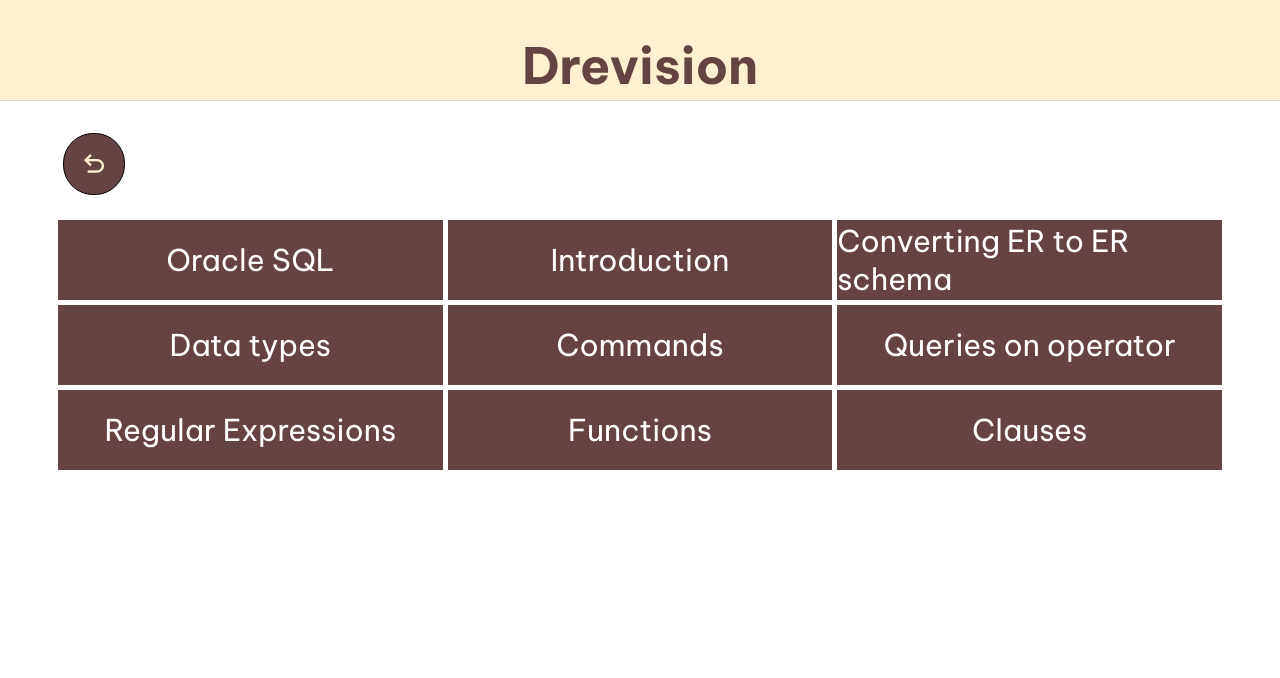
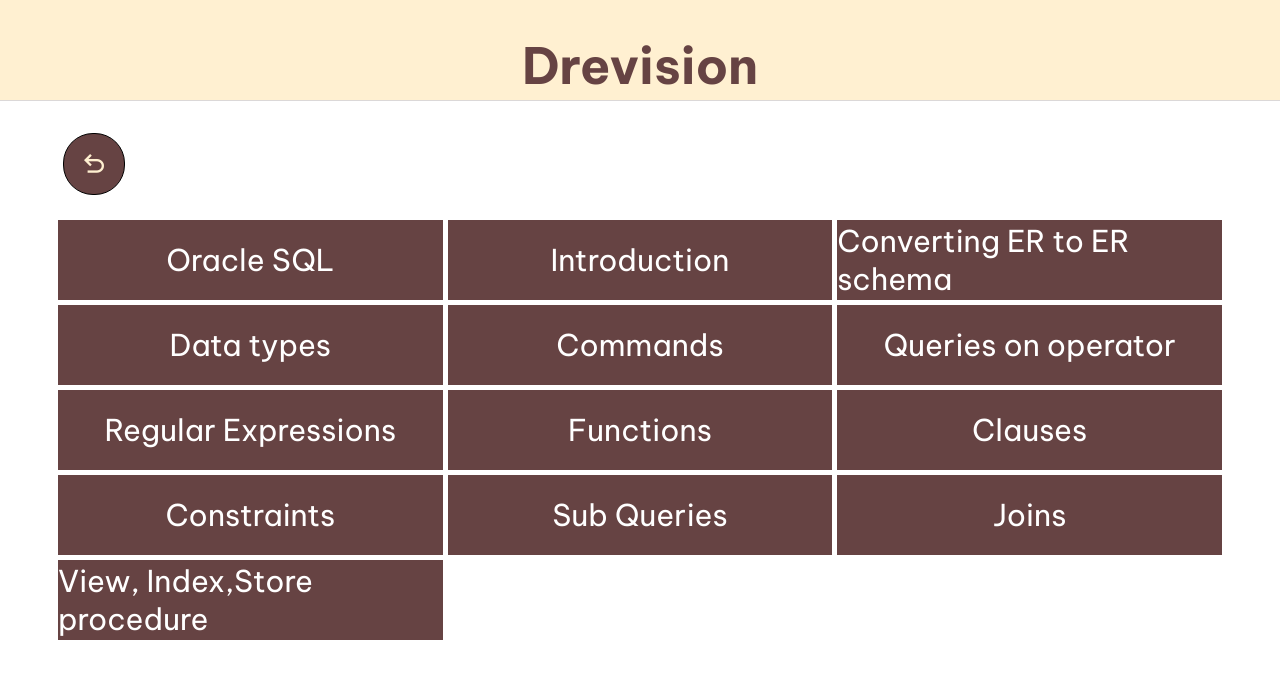
Before and after one commit to Nikhildoppani/Drevision, a plain HTML site: page sql.html in a window 1280 px wide. Drawn offline with nearby package versions, Linux system fonts and the light colour scheme.

Commit message:
v.2.0.sql

```diff
--- a/sql.html
+++ b/sql.html
@@ -74,6 +74,26 @@
                     Clauses
                 </a>
             </div>
+            <div class="topic-name">
+                <a href="https://drive.google.com/file/d/1cooMDuNrmfAM_JFUpv6xsAC4ZW5iS34q/view?usp=drive_link">
+                    Constraints
+                </a>
+            </div>
+            <div class="topic-name">
+                <a href="https://drive.google.com/file/d/18Z6mq2d_2U4VAoHH193H5YlmyK12cjOp/view?usp=drive_link">
+                    Sub Queries
+                </a>
+            </div>
+            <div class="topic-name">
+                <a href="https://drive.google.com/file/d/1zfCyn2XHePMkSbJA0deDR-8U6l-bMlzx/view?usp=drive_link">
+                    Joins
+                </a>
+            </div>
+            <div class="topic-name">
+                <a href="https://drive.google.com/file/d/1Pn97pBvYEHBnrKJ6y7GNb6v-FJJJklwq/view?usp=drive_link">
+                    View, Index,Store procedure
+                </a>
+            </div>
             </div>
         </div>
     </body>
```
